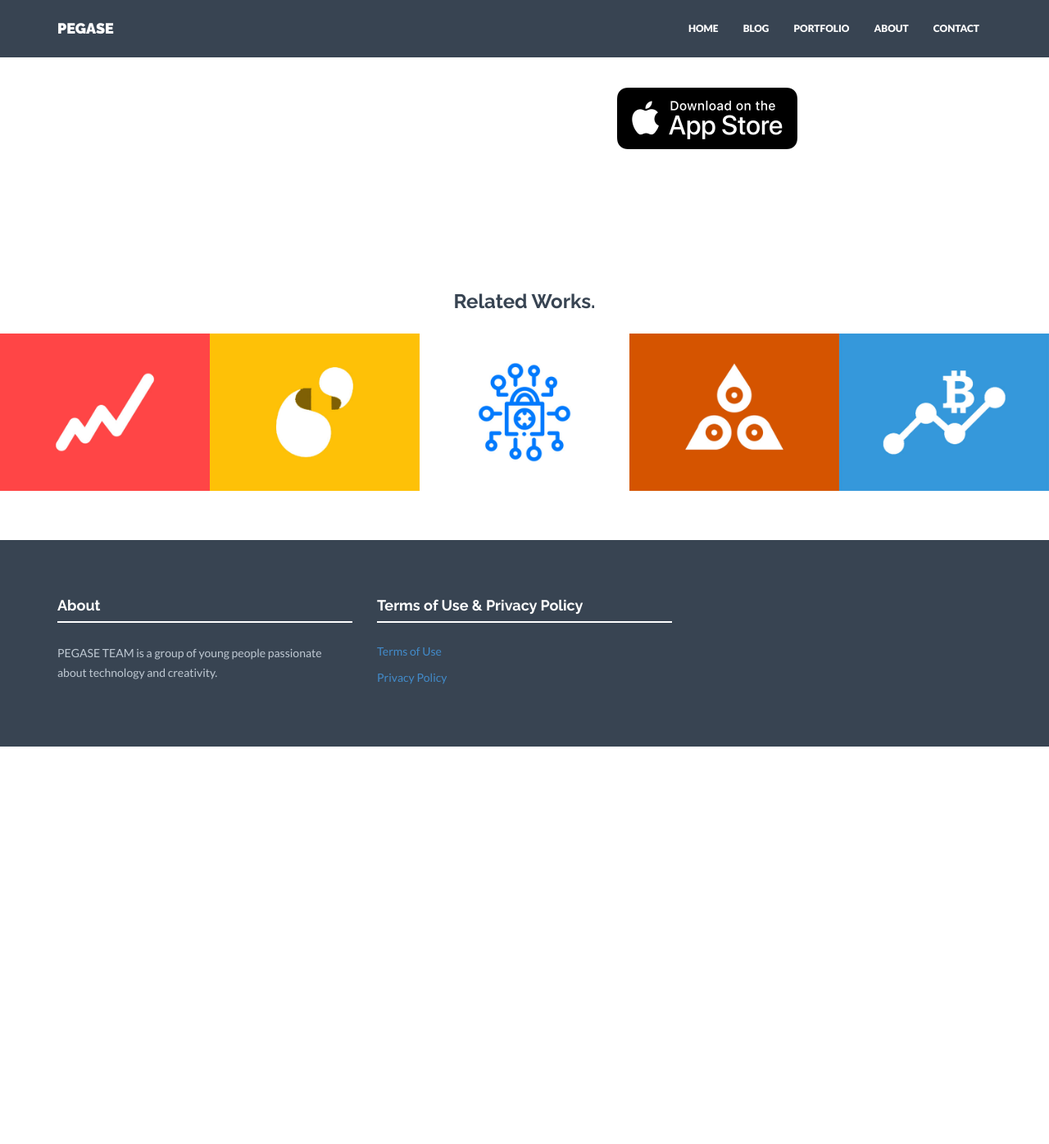
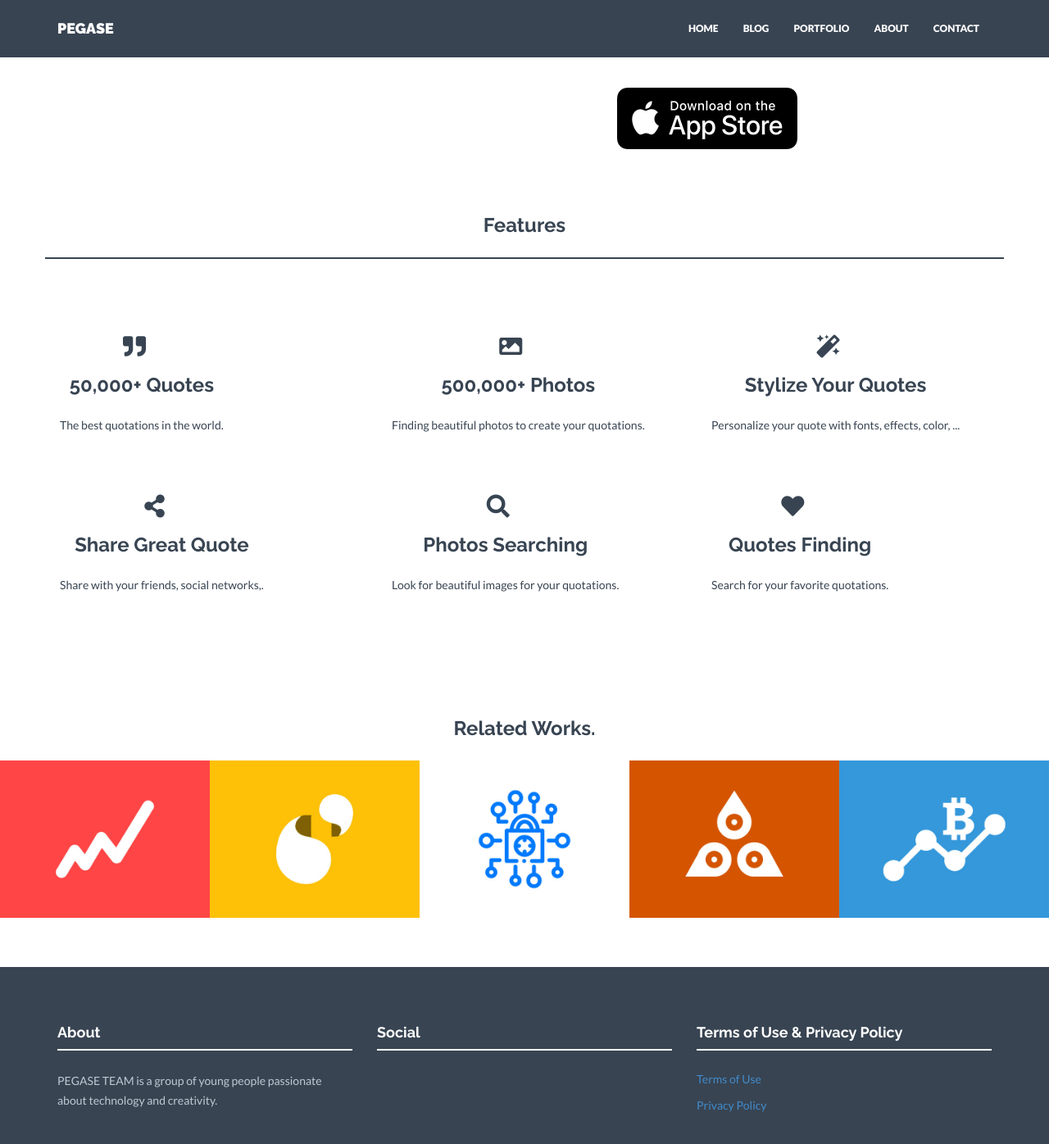
Before and after one commit to PegaseTeam/pegaseteam.github.io, a Jekyll site: the page built from _projects/2019-04-20-quoto.markdown, in a window 1280 px wide and 1400 px high, scrolled down 951 px. Shown: the top 1396 px of the window at 82% size. Built offline with Jekyll 4.4.1, drawn with Linux system fonts in a browser that asks for light colours; nearby versions of some CDN libraries; before the commit the page ends 1862 px from its top, so only the background shows below that.

Commit message:
Project Page

```diff
--- a/_config.yml
+++ b/_config.yml
@@ -36,14 +36,14 @@ collections:
 social:
   # - title: dribbble
   #   url:
-  - title: facebook
-    url:
-  - title: twitter
-    url:
-  - title: instagram
-    url:
-  - title: tumblr
-    url:
+  # - title: facebook
+  #   url:
+  # - title: twitter
+  #   url:
+  # - title: instagram
+  #   url:
+  # - title: tumblr
+  #   url:
 
 # Postal address (add as many lines as necessary). Shown in footer and on Contact page.
 address:
--- a/_includes/features.html
+++ b/_includes/features.html
@@ -1,24 +1,22 @@
+<div id="portfoliowrap">
+    <div class="portfolio-centered">
+        {% if include.title %}<h3>{{ include.title }}</h3>{% endif %}
+        <div class="hline"></div>
+
         <div class="features">
-
             {% for feature in page.features %}
 
             {% if feature.title %}
             <div class="feature">
                 <div>
                     <span class="fa-stack fa-1x">
-                <!-- <i class="iconBack fas fa-circle fa-stack-2x"></i> -->
                         <i class="iconTop fas fa-{{ feature.fontawesome_icon_name }} fa-stack-2x"></i>
-
                     </span>
 
+                    <div class="featureText">
+                        <h3> {{ feature.title }} </h3>
+                        <p> {{ feature.description }} </p>
                     </div>
-        <div class="featureText">
-            <h3>
-                {{ feature.title }}
-            </h3>
-            <p>
-                {{ feature.description }}
-            </p>
                 </div>
             </div>
             {% endif %}
@@ -26,3 +24,5 @@
             {% endfor %}
 
         </div>
+    </div>
+</div>
--- a/_includes/footer.html
+++ b/_includes/footer.html
@@ -8,23 +8,30 @@
             </div>
 
             <div class="col-lg-4">
+                <h4>Social</h4>
+                <div class="hline-w"></div>
+                <p>
+                    {% for network in site.social %}
+                        <!-- <a href="{{ network.url }}" class="btn-social btn-outline">
+                          <i class="fas fa-{{ network.title }}" aria-hidden="true"></i>
+                          <span class="sr-only">{{network.title}}</span>
+                          <h4>{{network.title}}</h4>
+
+                        </a> -->
+
+                        <p><a href="{{ network.url }}" ">{{network.title}}</a></p>
+                        <!-- <a class="appStoreLink" href="{{ page.appstorelink }}"><img class="appStore" src={{ "/assets/img/appstore.png" }}></a> -->
+                    {% endfor %}
+                </p>
+            </div>
+
+            <div class="col-lg-4">
                 <h4>Terms of Use & Privacy Policy</h4>
                 <div class="hline-w"></div>
                 <a href="{{ "/terms-of-use/" | prepend: site.baseurl }}" ">Terms of Use</a>
                 <p><a href="{{ "/privacy-policy/" | prepend: site.baseurl }}" ">Privacy Policy</a></p>
             </div>
-            <!-- <div class="col-lg-4">
-                <h4>Social Links</h4>
-                <div class="hline-w"></div>
-                <p>
-                    {% for network in site.social %}
-                        <a href="{{ network.url }}" class="btn-social btn-outline">
-                          <i class="fa fa-{{ network.title }}" aria-hidden="true"></i>
-                          <span class="sr-only">{{network.title}}</span>
-                        </a>
-                    {% endfor %}
-                </p>
-            </div> -->
+
         </div><! --/row -->
     </div><! --/container -->
 </div><! --/footerwrap -->
--- a/_layouts/project.html
+++ b/_layouts/project.html
@@ -38,9 +38,11 @@ layout: default
         </div>
     </div><! --/row -->
 
+    {% if page.features.size > 0 %}
     <div class="row">
-        {% include features.html %}
+        {% include features.html title="Features" %}
     </div>
+    {% endif %}
 </div><! --/container -->
 
 {% include portfolio.html title="Related Works." limit=5 %}
--- a/_projects/2019-04-20-quoto.markdown
+++ b/_projects/2019-04-20-quoto.markdown
@@ -16,6 +16,37 @@ tagged: AliTrends, Product Trending
 status: Available on AppStore
 website:
 appstorelink: https://apps.apple.com/app/id1459504175
+
+# Feature List                            Edit, add or remove features to be presented.
+features                                  :
+
+  - title                                 : 50,000+ Quotes
+    description                           : The best quotations in the world.
+    fontawesome_icon_name                 : quote-right
+
+  - title                                 : 500,000+ Photos
+    description                           : Finding beautiful photos to create your quotations.
+    fontawesome_icon_name                 : image
+
+  - title                                 : Stylize Your Quotes
+    description                           : Personalize your quote with fonts, effects, color, ...
+    fontawesome_icon_name                 : magic
+
+  - title                                 : Share Great Quote
+    description                           : Share with your friends, social networks,.
+    fontawesome_icon_name                 : share-alt
+
+  - title                                 : Photos Searching
+    description                           : Look for beautiful images for your quotations.
+    fontawesome_icon_name                 : search
+
+  - title                                 : Quotes Finding
+    description                           : Search for your favorite quotations.
+    fontawesome_icon_name                 : heart
+
+  - title                                 : # New Feature Title
+    description                           : # New Feature Description
+    fontawesome_icon_name                 : # Enter Font Awesome icon name (e.g. star). Find icons on fontawesome.com/icons.
 ---
 
 A perfect combination of meaningful quotations and beautiful photos that created Quoto.
```
Lines whose indentation alone changed are shown as unchanged.
